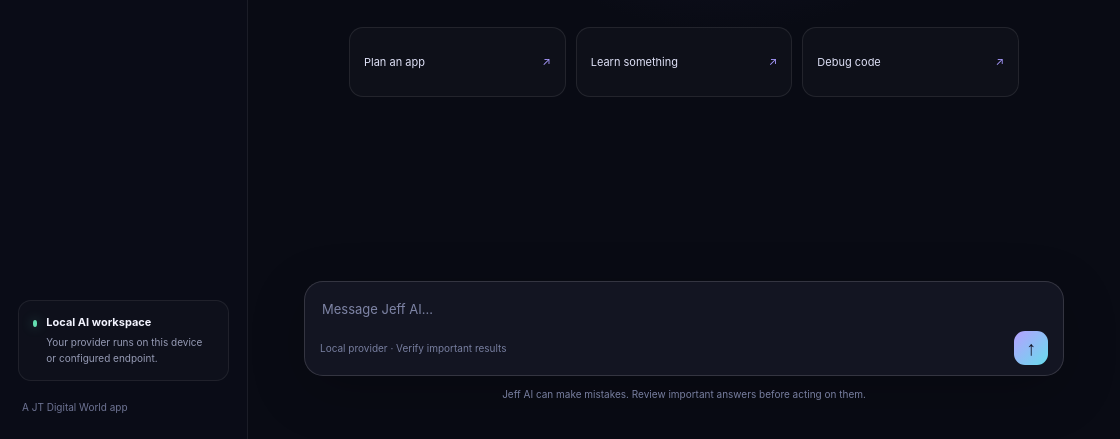
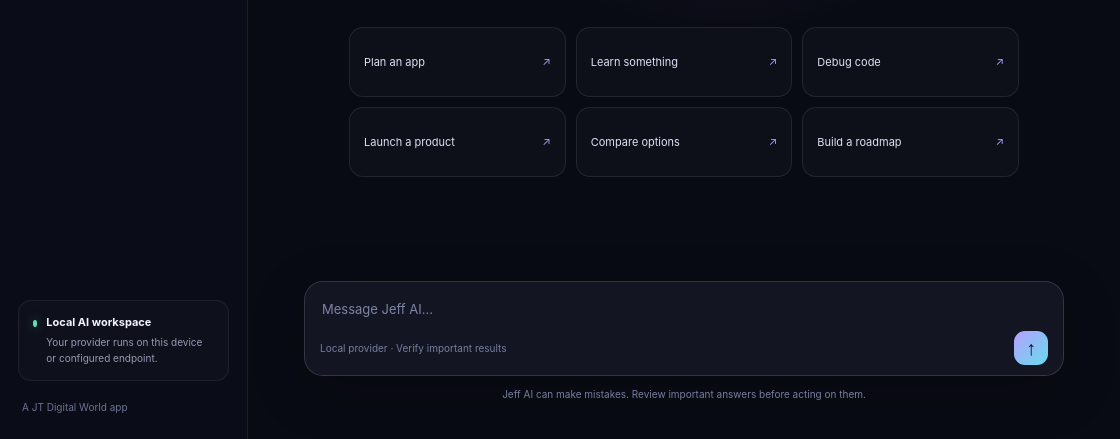
Before and after one commit to Tech-guy7-sys/Jeff-AI, an Electron app: page src/renderer/index.html in a window 1120 px wide. Shown: the part 361-800 px from the top of the page. Drawn offline with Linux system fonts and the light colour scheme.

Commit message:
feat: expand Jeff AI starter prompts for product planning

```diff
--- a/src/renderer/index.html
+++ b/src/renderer/index.html
@@ -27,6 +27,9 @@
             <button type="button" data-prompt="Help me plan a useful desktop app.">Plan an app <span>↗</span></button>
             <button type="button" data-prompt="Explain a difficult topic step by step.">Learn something <span>↗</span></button>
             <button type="button" data-prompt="Help me debug a programming problem.">Debug code <span>↗</span></button>
+            <button type="button" data-prompt="Turn my product idea into a practical launch plan with milestones, risks, and a first prototype.">Launch a product <span>↗</span></button>
+            <button type="button" data-prompt="Help me compare several approaches using clear criteria, trade-offs, and assumptions.">Compare options <span>↗</span></button>
+            <button type="button" data-prompt="Turn these rough notes into an organised project roadmap with next actions and acceptance checks.">Build a roadmap <span>↗</span></button>
           </div>
         </div>
       </section>
```
